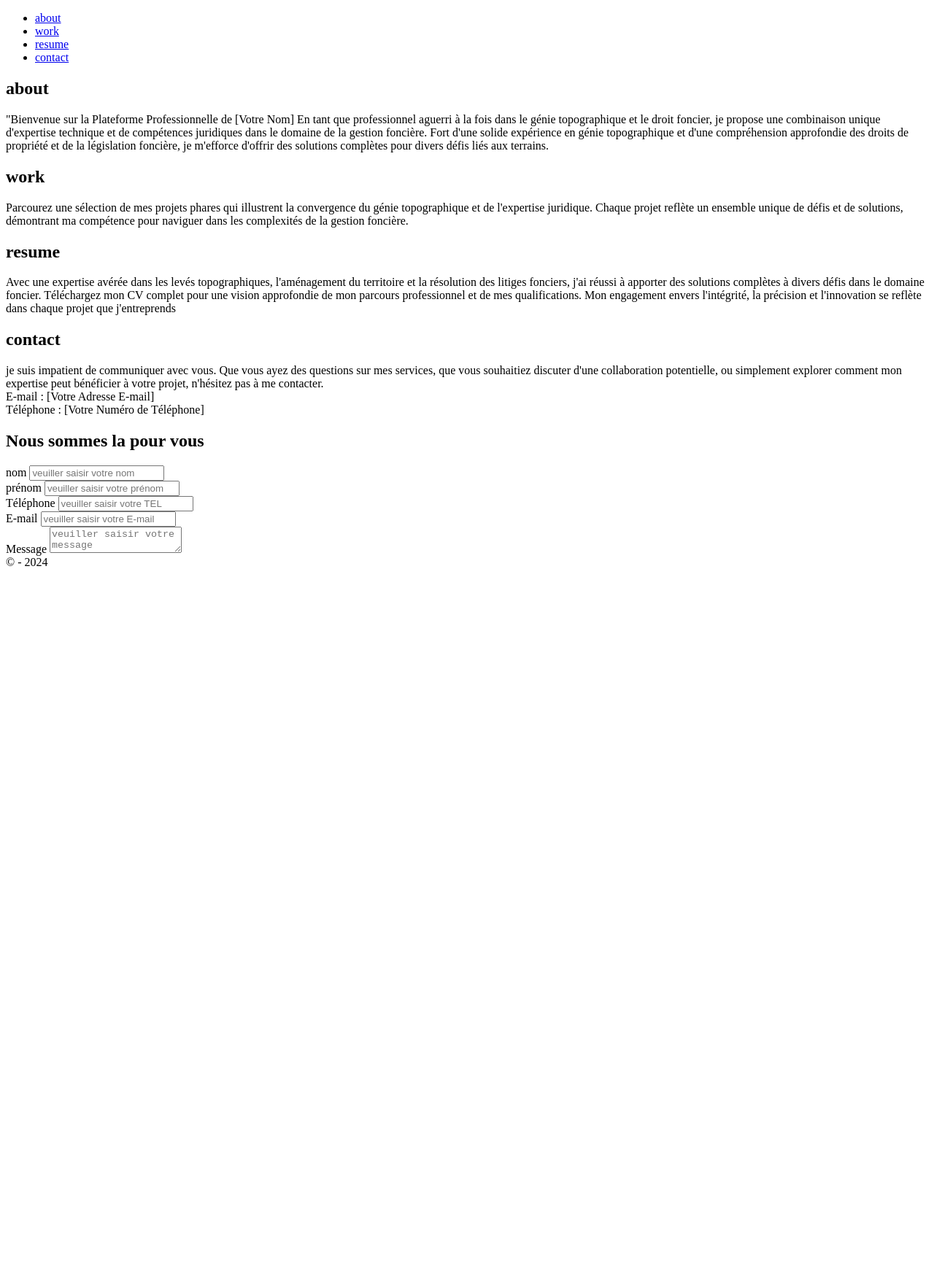
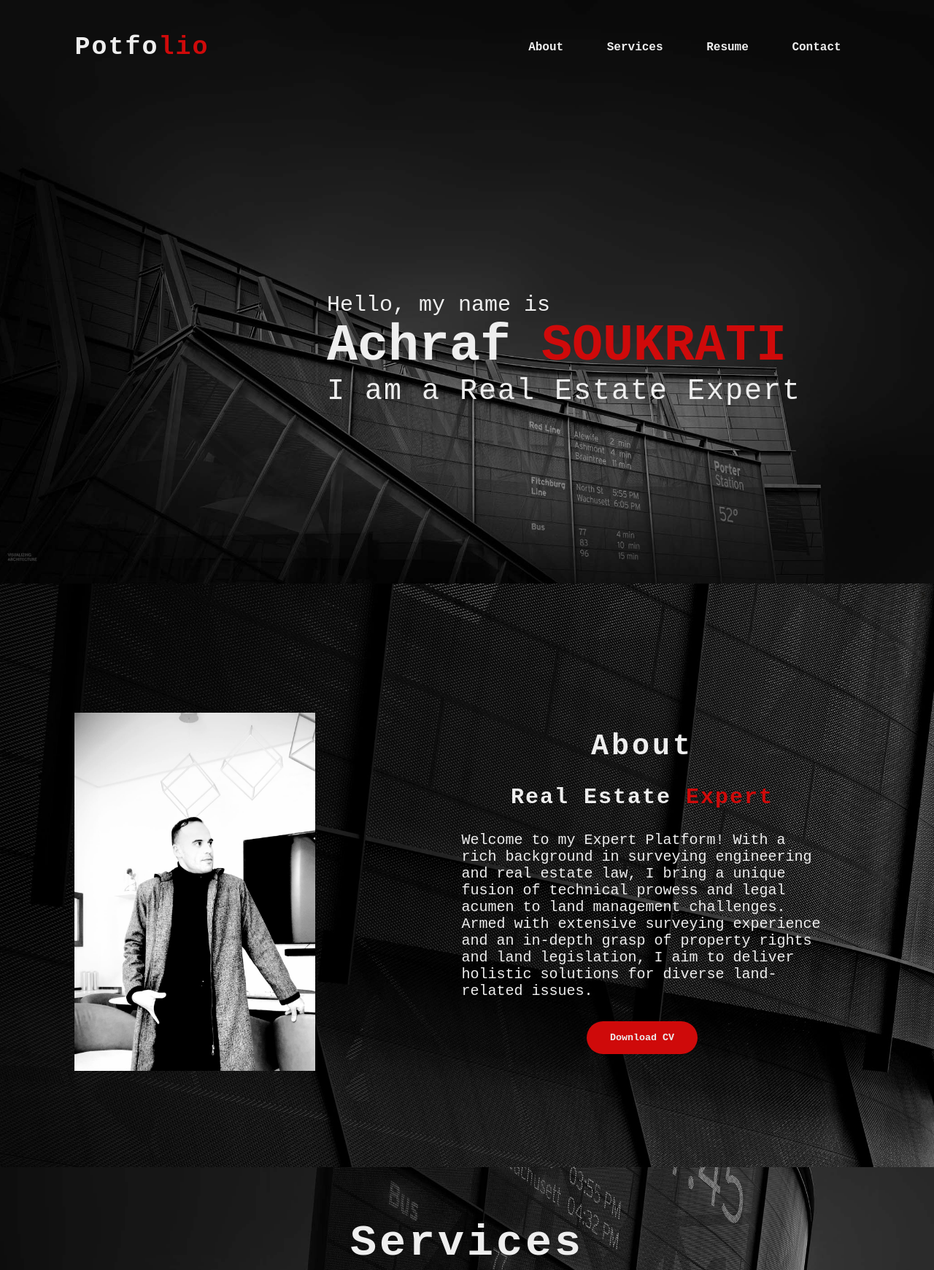
Before and after one commit to Achrafsoukrati/portfolio_html, a plain HTML site: page Index.html in a window 1280 px wide. Shown: the top 1741 px of the page at 73% size. Before the commit the page ends 800 px from the top, so only its background shows below. Drawn offline with Linux system fonts and the light colour scheme; a web font is replaced by a local one.

Commit message:
add some config

```diff
--- a/Index.html
+++ b/Index.html
@@ -16,56 +16,99 @@
     <meta name="author" content="Achraf SOUKRATI" />
     <meta name="keywords" content="Achraf SOUKRATI" />
     <title>portfolio-Achraf</portfolio-Achraf></title>
+    <link rel="stylesheet" href="style.css">
   </head>
   <body>
     <!-- header avec navbar -->
     <header>
       <nav>
+        <h1 class="logo"> Potfo<span id="lio">lio</span></h1>
         <ul>
-          <li><a href="#about"> about </a></li>
-          <li><a href="#work"> work </a></li>
-          <li><a href="#resume"> resume </a></li>
-          <li><a href="#contact"> contact </a></li>
-        </ul>
+           <li><a href="#about"> About </a></li>
+           <li><a href="#Services"> Services </a></li>
+           <li><a href="#resume"> Resume </a></li>
+           <li><a href="#contact"> Contact </a></li>
+         </ul>
       </nav>
+      <div class="intro">
+        <p id="p1">Hello, my name is</p>
+        <p id="p2">Achraf <span id="souk">SOUKRATI</span></p>
+        <p id="p3">I am a Real Estate Expert</p>
+      </div>
+
     </header>
 
     <main>
       <section id="about">
-        <h2>about</h2>
-        <p>
-          "Bienvenue sur la Plateforme Professionnelle de [Votre Nom] En tant
-          que professionnel aguerri à la fois dans le génie topographique et le
-          droit foncier, je propose une combinaison unique d'expertise technique
-          et de compétences juridiques dans le domaine de la gestion foncière.
-          Fort d'une solide expérience en génie topographique et d'une
-          compréhension approfondie des droits de propriété et de la législation
-          foncière, je m'efforce d'offrir des solutions complètes pour divers
-          défis liés aux terrains.
-        </p>
+
+        <img src="meee.jpg" >
+        <div class="abou2">
+          <h2 class="T1H1">About </h2>
+          <h3 class="T1H2">Real Estate <span id="EXP">Expert</span> </h3>
+          <p class="T1P">
+          Welcome to my Expert Platform! With a rich background in surveying engineering and real estate law, I bring a unique fusion of technical prowess and legal acumen to land management challenges. Armed with extensive surveying experience and an in-depth grasp of property rights and land legislation, I aim to deliver holistic solutions for diverse land-related issues.
+          </p>
+          <button type="button">Download CV </button>
+
+        </div>
+
       </section>
 
-      <section id="work">
-        <h2>work</h2>
-        <p>
-          Parcourez une sélection de mes projets phares qui illustrent la
-          convergence du génie topographique et de l'expertise juridique. Chaque
-          projet reflète un ensemble unique de défis et de solutions, démontrant
-          ma compétence pour naviguer dans les complexités de la gestion
-          foncière.
-        </p>
+      <section id="Services">
+
+          <div class="TIT2">
+            <h2>Services</h2>
+          </div>
+
+          <div class="BOX">
+           <div class="box1">
+            <div class="ser1">
+
+              <h4>Land Management Consultation</h4>
+              <p>Provide expert advice on land management strategies, drawing on a unique blend of surveying
+                   engineering and real estate law knowledge. Offer comprehensive solutions for diverse
+                    land-related challenges
+              </p>
+            </div>
+          </div>
+
+          <div class="box2">
+            <div class="ser2">
+              <h4>Surveying Engineering Solutions</h4>
+              <p>Deliver precise and accurate surveying services, including land surveys, boundary assessments, and topographical mapping.
+                 Support construction and development projects with your extensive experience in surveying engineering
+              </p>
+            </div>
+          </div>
+
+          <div class="box3">
+            <div class="ser3">
+              <h4>Legal Advisory for Real Estate Transactions</h4>
+              <p>Offer legal expertise for real estate transactions, guiding clients through property rights, contract negotiation, and compliance with
+                land laws. Navigate the legal complexities involved in buying, selling, or leasing properties
+              </p>
+            </div>
+          </div>
+
+          <div class="box4">
+            <div class="ser4">
+              <h4>Custom Training Programs in Land Management</h4>
+              <p>Develop and conduct tailored training programs in surveying engineering and real estate law. Share your knowledge
+                 to enhance the skills of professionals and organizations dealing with land-related challenges
+              </p>
+            </div>
+          </div>
+
+         </div>
+
+
       </section>
 
       <section id="resume">
-        <h2>resume</h2>
-        <p>
-          Avec une expertise avérée dans les levés topographiques, l'aménagement
-          du territoire et la résolution des litiges fonciers, j'ai réussi à
-          apporter des solutions complètes à divers défis dans le domaine
-          foncier. Téléchargez mon CV complet pour une vision approfondie de mon
-          parcours professionnel et de mes qualifications. Mon engagement envers
-          l'intégrité, la précision et l'innovation se reflète dans chaque
-          projet que j'entreprends
+        <h2 class="T3">resume</h2>
+        <p class="T3par">
+          Bringing proven expertise in topographic surveys, land planning, and dispute resolution, I have successfully delivered comprehensive solutions to diverse challenges in the land domain. Explore my full CV for an in-depth look at my professional journey and qualifications. My commitment to integrity, precision, and innovation shines through in every project I undertake.
+           Elevate your expectations; let's chart the future of land management together.
         </p>
       </section>
 
--- /dev/null
+++ b/style.css
@@ -0,0 +1,188 @@
+@import url('https://fonts.googleapis.com/css2?family=Victor+Mono:wght@300&display=swap');
+*{
+    padding: 0;
+    margin: 0;
+    box-sizing: border-box;
+    font-family: 'Victor Mono', monospace;
+}
+header{
+    height:100vh;
+    width: 100%;
+    background-image:url(building\ 4.jpg);
+    background-repeat: no-repeat;
+    background-size: cover;
+    background-position: center;
+}
+header nav {
+    display: flex;
+    justify-content: space-between;
+    align-items:center ;
+    padding-top: 45px;
+    padding-left: 8%;
+    padding-right: 8%;
+}
+.logo{
+    color: #EEEEEE;
+    font-size: 35px;
+    letter-spacing: 2px;
+    font-family: 'Victor Mono', monospace;
+}
+#lio{
+    color: #CF0A0A;
+}
+header nav ul li{
+    list-style-type: none;
+    display: inline-block;
+    padding: 10px 25px;
+}
+header nav ul li a{
+    color:#EEEEEE;
+    text-decoration: none;
+    font-weight: bold;
+}
+header nav ul li a:hover{
+    color: #CF0A0A;
+    transition: .4s;
+}
+.intro{
+    position: absolute;
+    top: 60%;
+    left:35%;
+    transform: translateY(-50%);
+}
+#p1{
+    color: #EEEEEE;
+    font-size: 30px;
+}
+#p2{
+    color: #EEEEEE;
+    font-size:  70px;
+    font-weight: 600;
+}
+#p3{
+    color: #EEEEEE;
+    font-size: 40px;
+    letter-spacing: 2px;
+}
+#souk{
+    color:#CF0A0A ;
+}
+#about{
+    height:100vh;
+    width: 100%;
+    background-image:url(building\ 3.jpg);
+    background-repeat: no-repeat;
+    background-size: cover;
+    background-position: center;
+    display: flex;
+    justify-content: space-between;
+    align-items:center ;
+    padding-top: 45px;
+    padding-left: 8%;
+    padding-right: 8%;
+}
+#about img{
+    width: 330px;
+    height: auto;
+}
+.abou2{
+
+    padding-top: 0px;
+    padding-left: 200px;
+    padding-right: 50px;
+    display: flex;
+    flex-direction: column;
+    align-items: center;
+    gap: 30px;
+}
+.T1H1{
+    color: #EEEEEE;
+    font-size: 40px;
+    font-weight: 600;
+    letter-spacing: 4px;
+}
+.T1H2{
+    color: #EEEEEE;
+    font-size:  30px;
+    font-weight: 600;
+    letter-spacing: 2px;
+}
+
+#EXP{
+    color: #CF0A0A;
+}
+.T1P{
+    color: #EEEEEE;
+    font-size: 20px;
+}
+button{
+    background-color: #CF0A0A;
+    color: #EEEEEE;
+    text-decoration: none;
+    border: 2px solid transparent;
+    font-weight: bold;
+    padding: 13px 30px;
+    border-radius: 30px;
+    transition: .4s;
+}
+button:hover{
+    background-color: transparent;
+    border: 2px solid #CF0A0A;
+    cursor: pointer;
+}
+
+#Services{
+    height:100vh;
+    width: 100%;
+    background-image:url(building\ 5.jpg);
+    background-repeat: no-repeat;
+    background-size: cover;
+    background-position: center;
+}
+.TIT2{
+    text-align: center;
+    padding: 70px;
+    color: #EEEEEE;
+    font-size: 40px;
+    font-weight: 600;
+    letter-spacing: 4px;
+}
+
+.BOX{
+    display: flex;
+    justify-content: space-evenly;
+}
+h4{
+    color: #CF0A0A;
+    margin-bottom: 20px;
+    font-weight: 600;
+    letter-spacing: 2px;
+
+}
+.box1, .box2, .box3, .box4{
+    height: 370px;
+    width: 300px;
+    padding: 30px;
+    text-align: center;
+    background-color: #44444479;
+    border-radius: 20px;
+    color: #EEEEEE;
+}
+
+#resume{
+    height:100vh;
+    width: 100%;
+    background-image:url(building\ 6.jpg);
+    background-repeat: no-repeat;
+    background-size: cover;
+    background-position: center;
+}
+.T3{
+    text-align: center;
+    padding: 70px;
+    color: #EEEEEE;
+    font-size: 40px;
+    font-weight: 600;
+    letter-spacing: 4px;
+}
+.T3par
```
Also changed, not shown: building 2.jpg (added), building 3.jpg (added), building 4.jpg (added), building 5.jpg (added), building 6.jpg (added), fec20aba78ef69905c07f6a5f155fbbc.jpg (added), meee.jpg (added).
